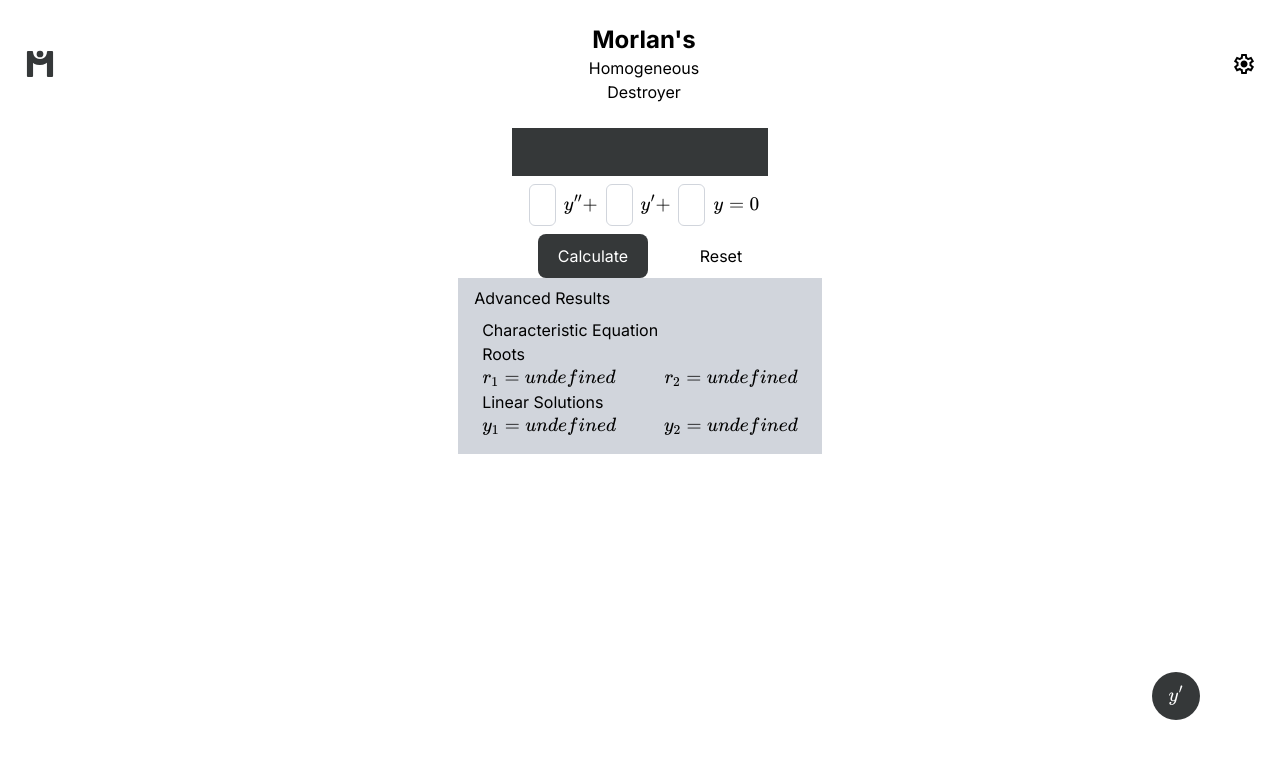
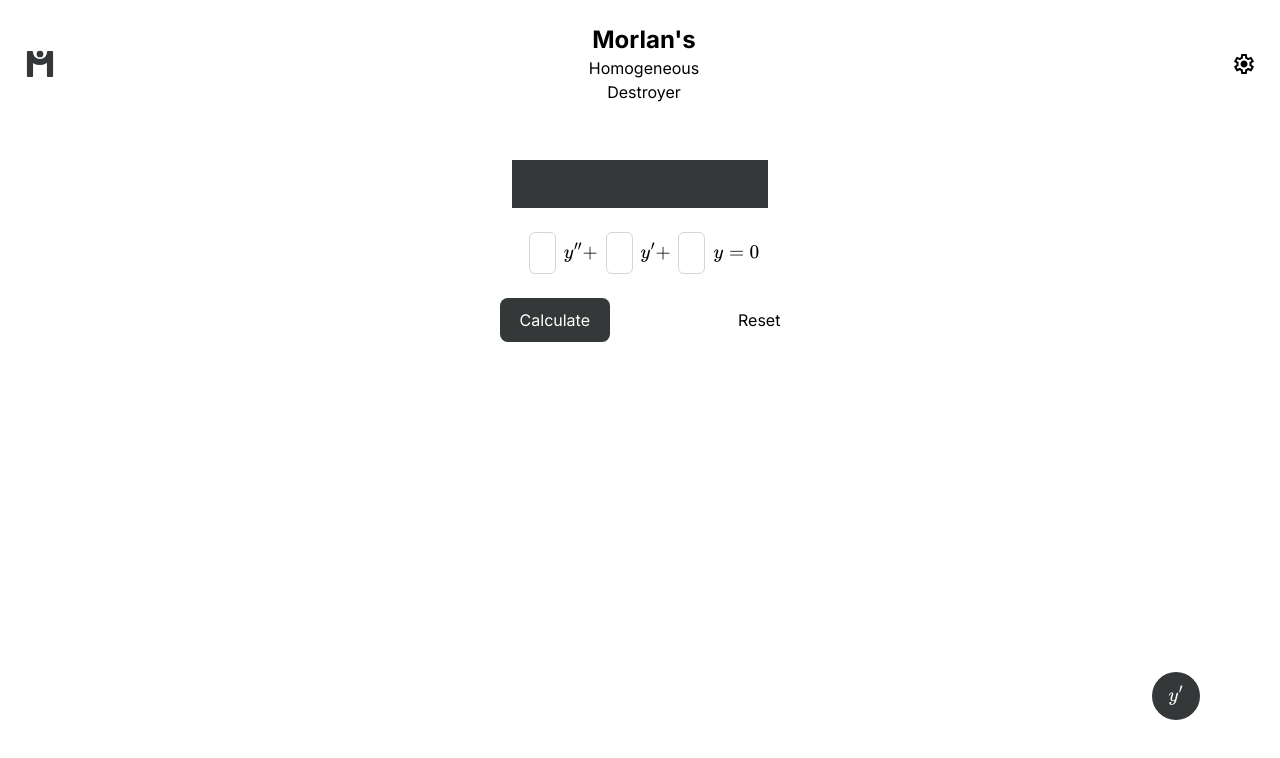
Before and after one commit to P0nchyz/Morlan-s-Homogeneous-Destroyer, a Vue app: page / in a window 1280 px wide. Shown: the top 758 px of the page. Built offline with nearby package versions, Linux system fonts and the light colour scheme.

Commit message:
ADDED: config

```diff
--- a/src/App.vue
+++ b/src/App.vue
@@ -1,12 +1,17 @@
 <script setup>
+import { usePreferences } from './utils/usePreferences';
+
 import Header from '@/components/Header.vue'
 import SolutionDisplay from '@/components/SolutionDisplay.vue';
 import EquationPreview from '@/components/EquationPreview.vue';
 
-import { getCharacteristicEquation, getLinearSolutions, getRoots, trimRoots } from '@/utils/solver';
+import { coefficientString, getCharacteristicEquation, getLinearSolutions, getRoots, trimRoots } from '@/utils/solver';
 import { ref } from 'vue';
 import NotationSelector from '@/components/NotationSelector.vue';
 import Latex from './components/Latex.vue';
+import SettingsOverlay from './components/SettingsOverlay.vue';
+
+const { showSettings } = usePreferences();
 
 const coefficients = ref(['', '', '']);
 
@@ -24,7 +29,7 @@ function handleCalculate() {
       showRoots.value[1] = trimmedRoots[0];
     }
   } else {
-    showRoots.value = [`${trimmedRoots.real} + ${trimmedRoots.imaginary}i`, `${trimmedRoots.real} - ${trimmedRoots.imaginary}i`]
+    showRoots.value = [`${trimmedRoots.real} + ${coefficientString(trimmedRoots.imaginary)}i`, `${trimmedRoots.real} - ${coefficientString(trimmedRoots.imaginary)}i`]
   }
 
   linearSolutions.value = getLinearSolutions(coefficients.value);
@@ -40,38 +45,39 @@ function handleReset() {
 </script>
 
 <template>
+  <SettingsOverlay v-model="showSettings" />
   <Header />
-  <main class="flex flex-col items-center">
-    <div id="calculator" class="flex flex-col items-center">
+  <main class="flex flex-col items-center gap-8 m-8">
+    <div id="calculator" class="flex flex-col items-center gap-4">
       <SolutionDisplay v-if="linearSolutions[0] !== undefined" :y1="linearSolutions[0]" :y2="linearSolutions[1]" />
       <div v-else class="bg-onyx h-12 w-64 text-white"></div>
       <EquationPreview v-model="coefficients" />
-      <div id="buttons" class="flex justify-around self-stretch">
+      <div id="buttons" class="flex justify-center gap-32 self-stretch">
         <button @click="handleCalculate"
           class="text-white bg-onyx hover:brightness-140 focus:ring-4 focus:ring-blue-800 px-5 py-2.5 rounded-lg">Calculate</button>
         <button @click="handleReset">Reset</button>
       </div>
     </div>
-    <div id="adv-results" class="flex flex-col bg-gray-300 px-4 py-2">
-      <div>
-        <h2>Advanced Results</h2>
+    <div v-if="linearSolutions.length != 0" id="adv-results" class="flex flex-col border-onyx border-2">
+      <div class="px-4 py-2 bg-onyx text-white">
+        <h2 class="text-lg font-semibold">Advanced Results</h2>
       </div>
-      <div class="m-2">
+      <div class="m-4 flex flex-col gap-4">
         <div>
-          <h3>Characteristic Equation</h3>
+          <h3 class="font-medium mb-2">Characteristic Equation</h3>
           <div>
             <Latex :math="characteristicEquation" />
           </div>
         </div>
         <div>
-          <h3>Roots</h3>
+          <h3 class="font-medium mb-2">Roots</h3>
           <div class="flex justify-around gap-12">
             <Latex :math="'r_1=' + showRoots[0]" />
             <Latex :math="'r_2=' + showRoots[1]" />
           </div>
         </div>
         <div>
-          <h3>Linear Solutions</h3>
+          <h3 class="font-medium mb-2">Linear Solutions</h3>
           <div class="flex justify-around gap-12">
             <Latex :math="'y_1=' + linearSolutions[0]" />
             <Latex :math="'y_2=' + linearSolutions[1]" />
--- a/src/components/Header.vue
+++ b/src/components/Header.vue
@@ -1,6 +1,10 @@
 <script setup>
+import { usePreferences } from '@/utils/usePreferences';
+
 import IconSettings from '@/components/icons/IconSettings.vue';
 import IconMorlan from './icons/IconMorlan.vue';
+
+const { updatePreference } = usePreferences();
 </script>
 
 <template>
@@ -13,8 +17,8 @@ import IconMorlan from './icons/IconMorlan.vue';
       <span>Homogeneous</span>
       <span>Destroyer</span>
     </div>
-    <div>
-      <IconSettings class="fill-black" />
+    <div @click="updatePreference('showSettings', true)">
+      <IconSettings class="fill-black"/>
     </div>
   </header>
 </template>
--- /dev/null
+++ b/src/components/SettingsOverlay.vue
@@ -0,0 +1,46 @@
+<script setup>
+import { usePreferences } from '@/utils/usePreferences';
+
+const { updatePreference, notation, decimalPlaces } = usePreferences();
+
+const isOpen = defineModel();
+
+const handleNotation = (event) => {
+  const newValue = event.target.value;
+  updatePreference('notation', newValue)
+}
+
+const handleDecimals = (event) => {
+  const newValue = event.target.value;
+  updatePreference('decimalPlaces', newValue);
+}
+
+</script>
+
+<template>
+  <Transition name="fade">
+    <div v-if="isOpen" class="fixed inset-0 z-50 bg-black/50 flex items-center justify-center">
+      <div class="bg-white w-120 h-160 p-8 shadow-2xl overflow-y-auto">
+        <div class="flex justify-between items-center mb-6">
+          <h2 class="text-xl font-semibold">Settings</h2>
+          <button @click="updatePreference('showSettings', false)" class="text-gray-400 hover:text-gray-900">✕</button>
+        </div>
+        <div class="space-y-6">
+          <div class="flex items-center justify-between">
+            <label>Notation for Differentiation</label>
+            <select :value="notation" @change="handleNotation" class="border-1 rounded-sm">
+              <option disabled value="">Please select one</option>
+              <option value="lagrange">Lagrange</option>
+              <option value="leibniz">Leibniz</option>
+              <option value="newton">Newton</option>
+            </select>
+          </div>
+          <div class="flex items-center justify-between">
+            <label>Number of Decimals</label>
+            <input :value="decimalPlaces" @change="handleDecimals" class="border-1 w-12 text-right px-1 rounded-sm">
+          </div>
+        </div>
+      </div>
+    </div>
+  </Transition>
+</template>
--- a/src/utils/solver.js
+++ b/src/utils/solver.js
@@ -106,4 +106,4 @@ const coefficientString = (coefficient) => {
 
 const formatCoefficients = (coefficients) => coefficients.map((e) => (e === '' ? 1 : e))
 
-export { getCharacteristicEquation, getLinearSolutions, getRoots, trimRoots }
+export { getCharacteristicEquation, getLinearSolutions, coefficientString, getRoots, trimRoots }
--- a/src/utils/usePreferences.js
+++ b/src/utils/usePreferences.js
@@ -3,6 +3,8 @@ import { computed, ref, warn, watch } from 'vue'
 const DEFAULT_PREFERENCES = {
   notation: 'lagrange',
   decimalPlaces: 4,
+  independentVariable: 'x',
+  showSettings: false
 }
 
 const STORAGE_KEY = 'morlan-preferences'
@@ -74,5 +76,7 @@ export const usePreferences = () => {
 
     notation: computed(() => preferences.value.notation),
     decimalPlaces: computed(() => preferences.value.decimalPlaces),
+	independentVariable: computed(() => preferences.value.independentVariable),
+	showSettings: computed(() => preferences.value.showSettings)
   }
 }
```
